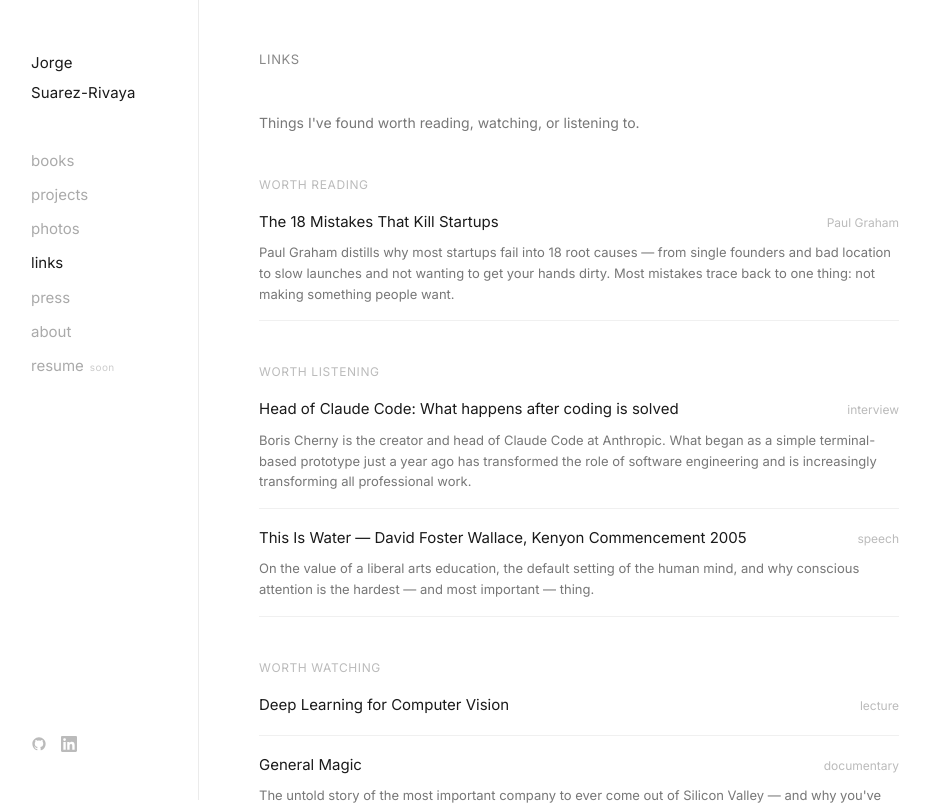
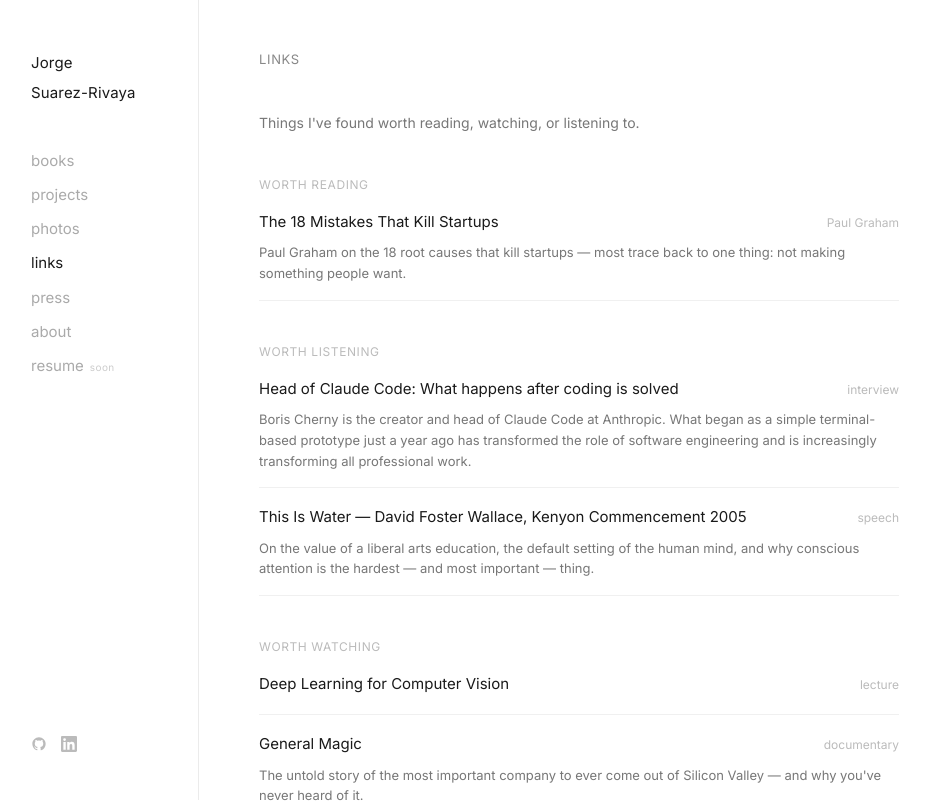
Before and after one commit to jsrivaya/jsrivaya.github.io, a Next.js app: page /links in a window 1280 px wide. Shown: the top 805 px of the page, without its empty margins (1-931 px from the left). Built offline with nearby package versions, Linux system fonts and the light colour scheme.

Commit message:
Shorten Paul Graham note on 18 Mistakes

```diff
--- a/app/links/page.tsx
+++ b/app/links/page.tsx
@@ -8,7 +8,7 @@ const mustRead: {
     title: "The 18 Mistakes That Kill Startups",
     source: "Paul Graham",
     href: "https://www.paulgraham.com/startupmistakes.html",
-    note: "Paul Graham distills why most startups fail into 18 root causes — from single founders and bad location to slow launches and not wanting to get your hands dirty. Most mistakes trace back to one thing: not making something people want.",
+    note: "Paul Graham on the 18 root causes that kill startups — most trace back to one thing: not making something people want.",
   },
 ];
 
```
